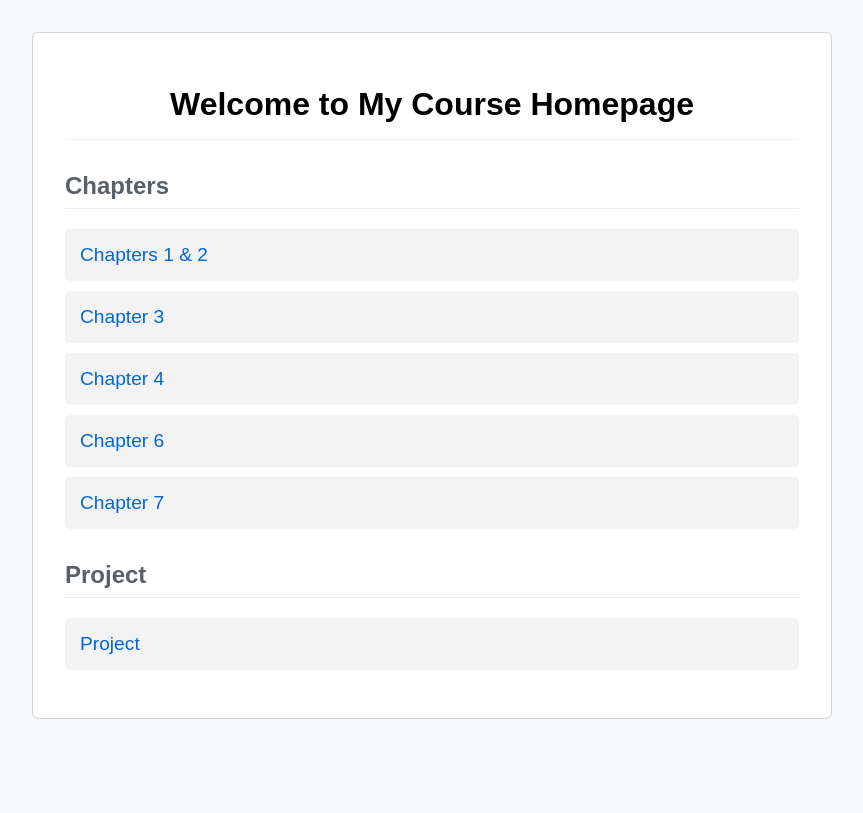
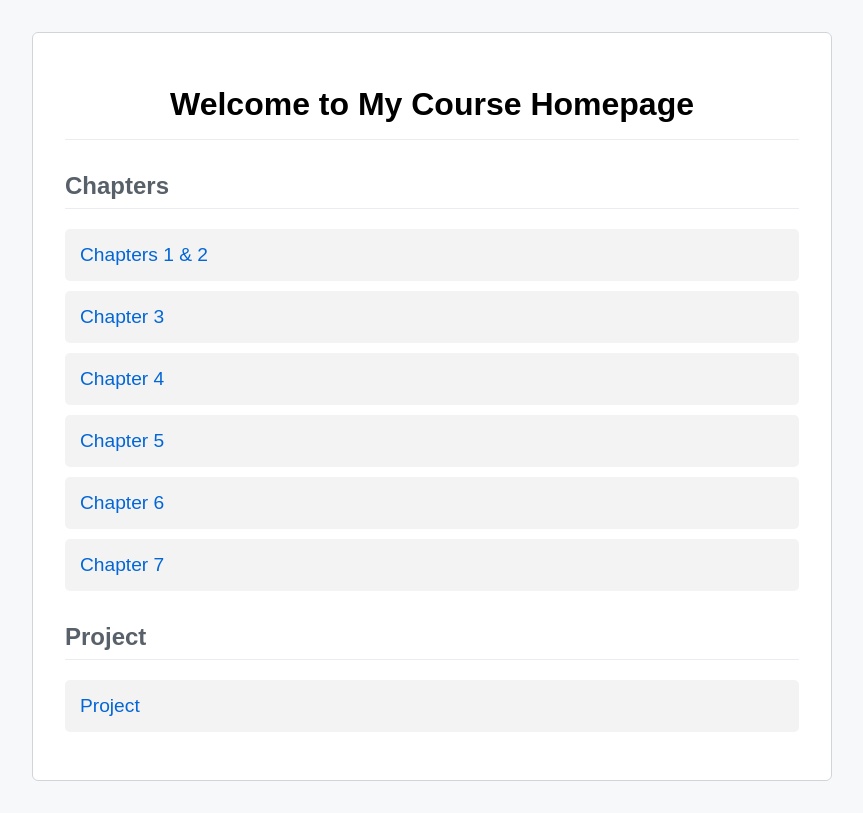
Before and after one commit to gradywhite1000-lab/MyNewRepo, a plain HTML site: page index.html in a window 1280 px wide. Shown: the whole page, without its empty margins (208-1071 px from the left). Drawn offline with Linux system fonts and the light colour scheme.

Commit message:
Add Chapter 5 link to course homepage
Added link to Chapter 5 in the navigation.

```diff
--- a/index.html
+++ b/index.html
@@ -24,16 +24,19 @@
                 <li><a href="chapters1-2/index.html">Chapters 1 & 2</a></li>
                 <li><a href="chapter3/index.html">Chapter 3</a></li>
                 <li><a href="chapter4/index.html">Chapter 4</a></li>
+
+                <!-- NEW CHAPTER 5 LINK ADDED HERE -->
+                <li><a href="chapter5/index.html">Chapter 5</a></li>
+
                 <li><a href="chapter6/index.html">Chapter 6</a></li>
                 <li><a href="chapter7/index.html">Chapter 7</a></li>
             </ul>
 
             <h2>Project</h2>
-             <ul>
+            <ul>
                 <li><a href="project/index.html">Project</a></li>
             </ul>
         </nav>
     </div>
 </body>
-
 </html>
```
